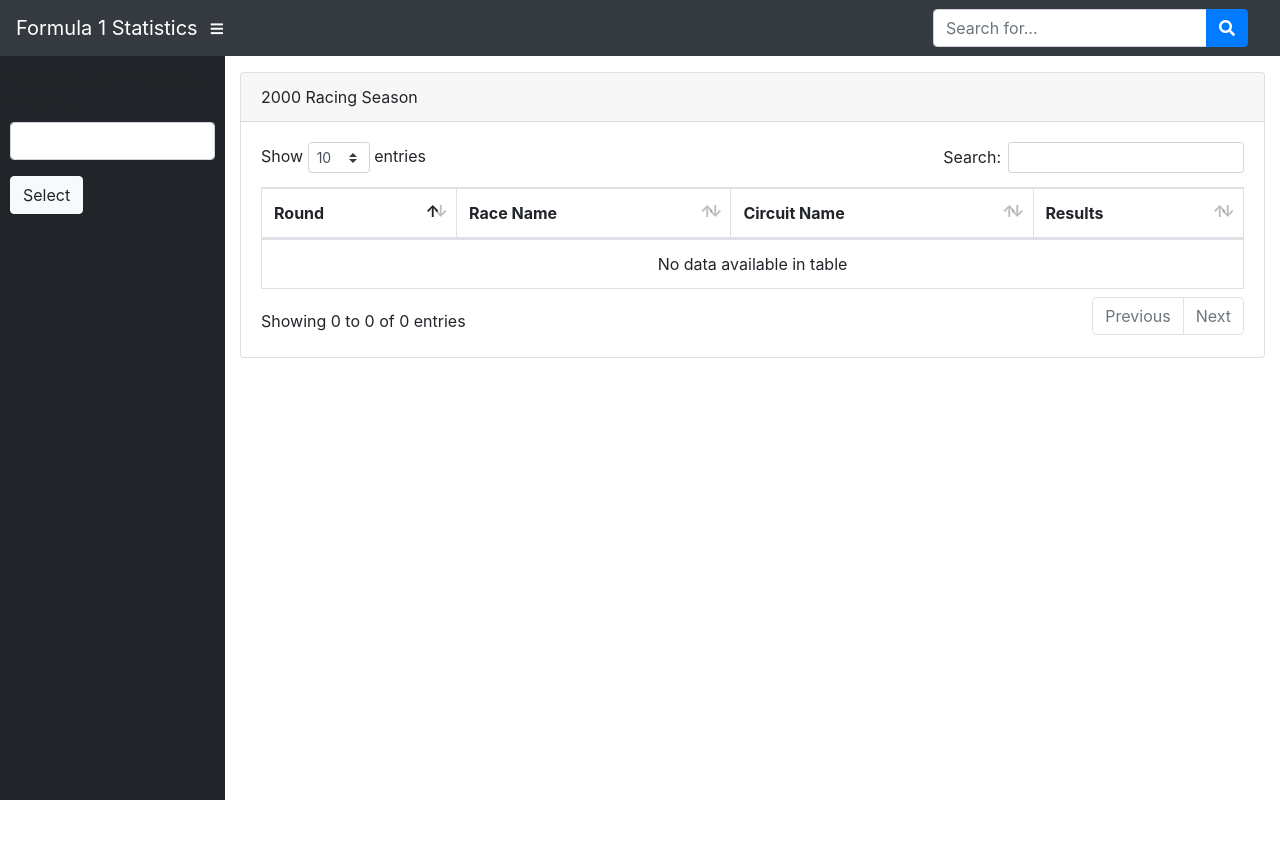
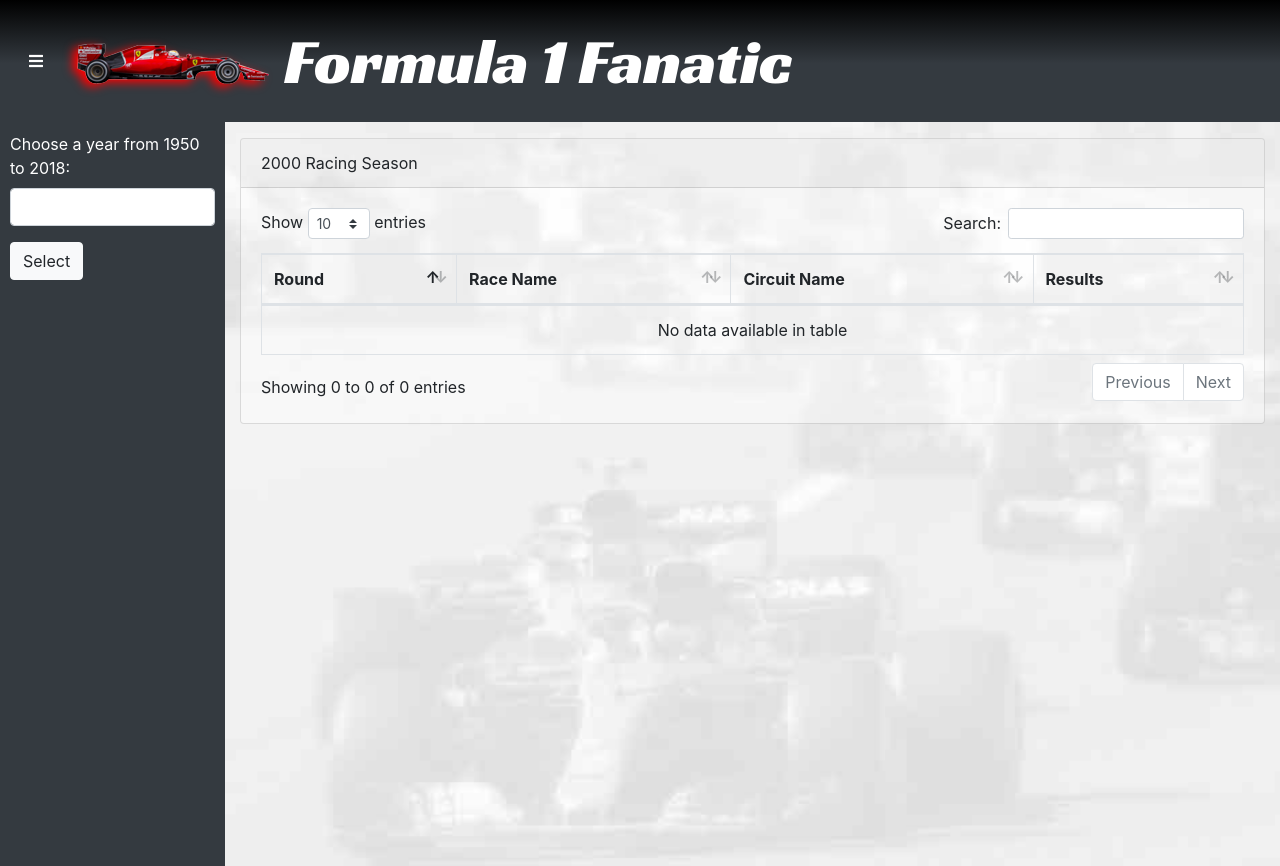
Before and after one commit to espressoAndCode/f1_fan_site, a Django app: page / in a window 1280 px wide. Before the commit the page ends 800 px from the top, so only its background shows below. Run offline with Django 3.2, Linux system fonts and the light colour scheme; data that the repository does not hold is empty; some libraries are stand-ins or nearby versions.

Commit message:
Add main logo and background images, begin styling

```diff
--- a/formula1app/templates/index.html
+++ b/formula1app/templates/index.html
@@ -2,52 +2,64 @@
 
 <!DOCTYPE html>
 <html lang="en">
-
   <head>
-
-  <meta charset="utf-8">
-  <meta http-equiv="X-UA-Compatible" content="IE=edge">
-  <meta name="viewport" content="width=device-width, initial-scale=1, shrink-to-fit=no">
-  <meta name="description" content="">
-  <meta name="author" content="">
+    <meta charset="utf-8" />
+    <meta http-equiv="X-UA-Compatible" content="IE=edge" />
+    <meta
+      name="viewport"
+      content="width=device-width, initial-scale=1, shrink-to-fit=no"
+    />
+    <meta name="description" content="" />
+    <meta name="author" content="" />
 
     <title>Formula 1 Stats</title>
 
     <!-- Custom fonts for this template-->
-  <link href="{% static 'vendor/fontawesome-free/css/all.min.css' %} " rel="stylesheet" type="text/css">
+    <link
+      href="{% static 'vendor/fontawesome-free/css/all.min.css' %} "
+      rel="stylesheet"
+      type="text/css"
+    />
+    <link
+      href="https://fonts.googleapis.com/css?family=Racing+Sans+One&display=swap"
+      rel="stylesheet"
+    />
 
     <!-- Page level plugin CSS-->
-  <link href="{% static 'vendor/datatables/dataTables.bootstrap4.css' %}" rel="stylesheet" type="text/css">
+    <link
+      href="{% static 'vendor/datatables/dataTables.bootstrap4.css' %}"
+      rel="stylesheet"
+      type="text/css"
+    />
 
     <!-- Custom styles for this template-->
-  <link href="{% static 'css/sb-admin.css' %}" rel="stylesheet" type="text/css">
+    <link
+      href="{% static 'css/sb-admin.css' %}"
+      rel="stylesheet"
+      type="text/css"
+    />
 
     <!-- Custom styles for this project-->
-  <link href="{% static 'css/f1.css' %}" rel="stylesheet" type="text/css">
-
+    <link href="{% static 'css/f1.css' %}" rel="stylesheet" type="text/css" />
   </head>
 
   <body id="page-top">
-  <nav class="navbar navbar-expand navbar-dark bg-dark static-top">
-
-    <a class="navbar-brand mr-1" href="index.html">Formula 1 Statistics</a>
-
-    <button class="btn btn-link btn-sm text-white order-1 order-sm-0" id="sidebarToggle" href="#">
+    <nav class="navbar navbar-expand navbar-dark bg-f1-grad static-top">
+      <button
+        class="btn btn-link  text-white order-1 order-sm-0"
+        id="sidebarToggle"
+        href="#"
+      >
         <i class="fas fa-bars"></i>
       </button>
-
-    <!-- Navbar Search -->
-    <form class="d-none d-md-inline-block form-inline ml-auto mr-0 mr-md-3 my-2 my-md-0">
-      <div class="input-group">
-        <input type="text" class="form-control" placeholder="Search for..." aria-label="Search"
-          aria-describedby="basic-addon2">
-        <div class="input-group-append">
-          <button class="btn btn-primary" type="button">
-            <i class="fas fa-search"></i>
-          </button>
-        </div>
-      </div>
-    </form>
+      <img
+        src="{% static 'images/f1_logo_car.png' %}"
+        alt="formula 1 car"
+        class="logo-img"
+      />
+      <a class="navbar-brand mr-1 logo-type" href="index.html"
+        >Formula 1 Fanatic</a
+      >
     </nav>
 
     <div id="wrapper">
@@ -55,7 +67,6 @@
         {% block sidebar %}
         <ul class="sidebar navbar-nav">
           <li><a href="/" class="btn btn-light">Home</a></li>
-
         </ul>
         {% endblock %}
       </div>
@@ -63,9 +74,7 @@
       <div id="content-wrapper">
         <div class="container-fluid">
           <div class="card mb-3">
-        {% block datatable %}
-
-        {% endblock %}
+            {% block datatable %} {% endblock %}
           </div>
         </div>
       </div>
@@ -89,8 +98,5 @@
     <!-- Demo scripts for this page-->
     <script src="{% static 'js/demo/datatables-demo.js' %}"></script>
     <script src="{% static 'js/demo/chart-area-demo.js' %}"></script>
-
-
   </body>
-
 </html>
--- a/selection/templates/select.html
+++ b/selection/templates/select.html
@@ -4,10 +4,9 @@
 <!-- Sidebar -->
 <ul class="sidebar navbar-nav">
   <li class="nav-item dropdown choice">
-    <form action="" method="get" class="input-form year">
+    <form action="" method="get" name="input-form" class="input-form year">
   <div class="form-group">
-    <label for="formGroupYearInput">Choose a year from 1950 to 2018:</label>
-    <form name="input-form">
+    <label for="formGroupYearInput" class="white-text">Choose a year from 1950 to 2018:</label>
     <input select id="year" name="year" class=" form-control form-control-s" maxlength="4" pattern="\d{4}" required/>
     </div>
       <div class="input-form">
--- a/static/css/f1.css
+++ b/static/css/f1.css
@@ -1,3 +1,43 @@
+#content-wrapper {
+  background-image: url(../images/f1_main_bg.jpg);
+  background-size: cover;
+}
+
 .choice {
   padding: 10px;
 }
+
+.white-text {
+  color: white;
+}
+
+.card-body {
+  background-color: rgba(255, 255, 255, 0);
+}
+
+.card {
+  background-color: rgba(255, 255, 255, 0.4);
+}
+
+.logo-img {
+  padding: 1%;
+  filter: drop-shadow(-5px 3px 5px red);
+}
+
+.logo-type {
+  font-family: "Racing Sans One", cursive;
+  font-size: 4em;
+}
+
+.sidebar {
+  background-color: #343a40;
+}
+
+.bg-f1-grad {
+  background: rgb(52, 58, 64);
+  background: linear-gradient(
+    0deg,
+    rgba(52, 58, 64, 1) 48%,
+    rgba(0, 0, 0, 1) 100%
+  );
+}
```
Also changed, not shown: static/images/f1_logo_car.png (added), static/images/f1_main_bg.jpg (added). Lines whose indentation alone changed are shown as unchanged.
